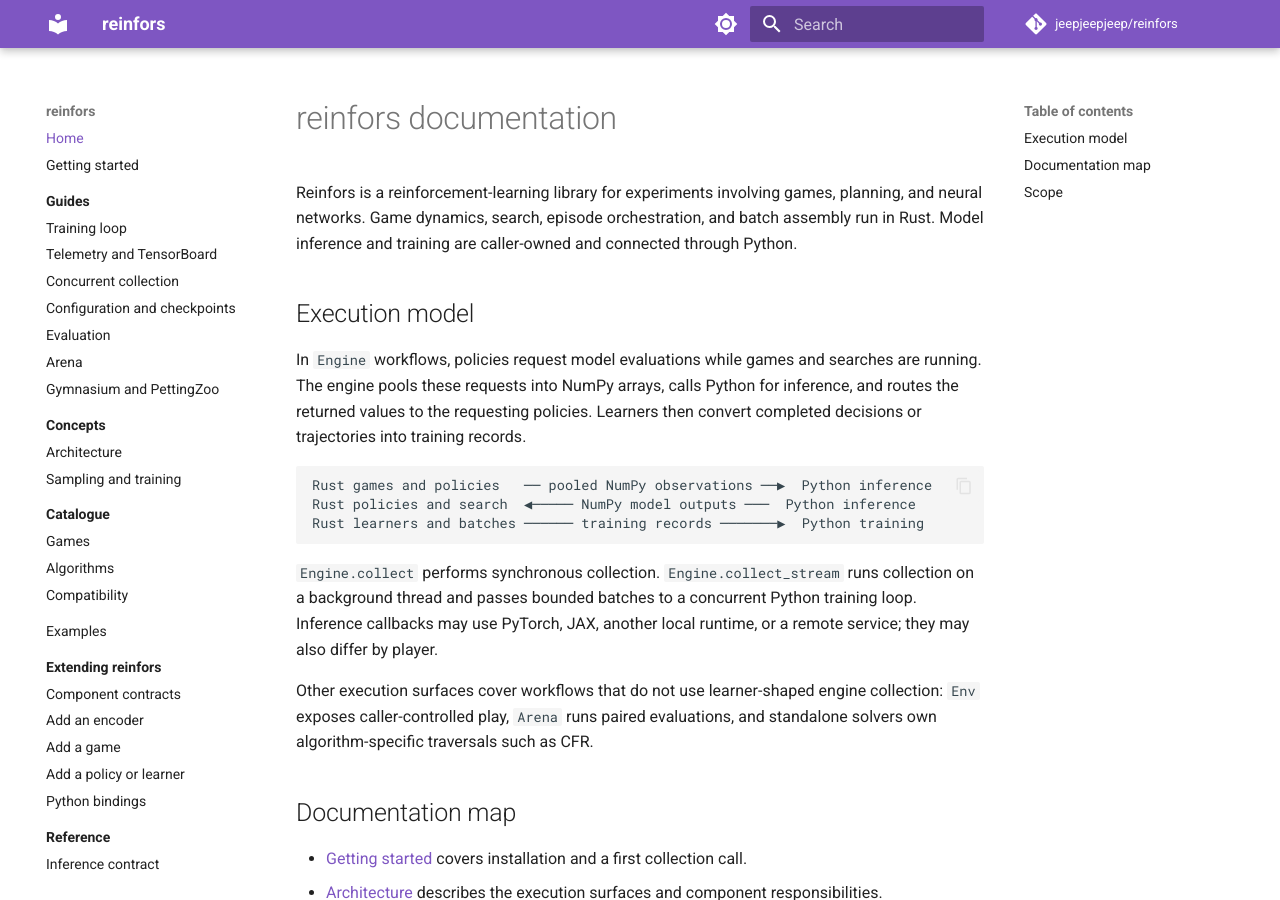
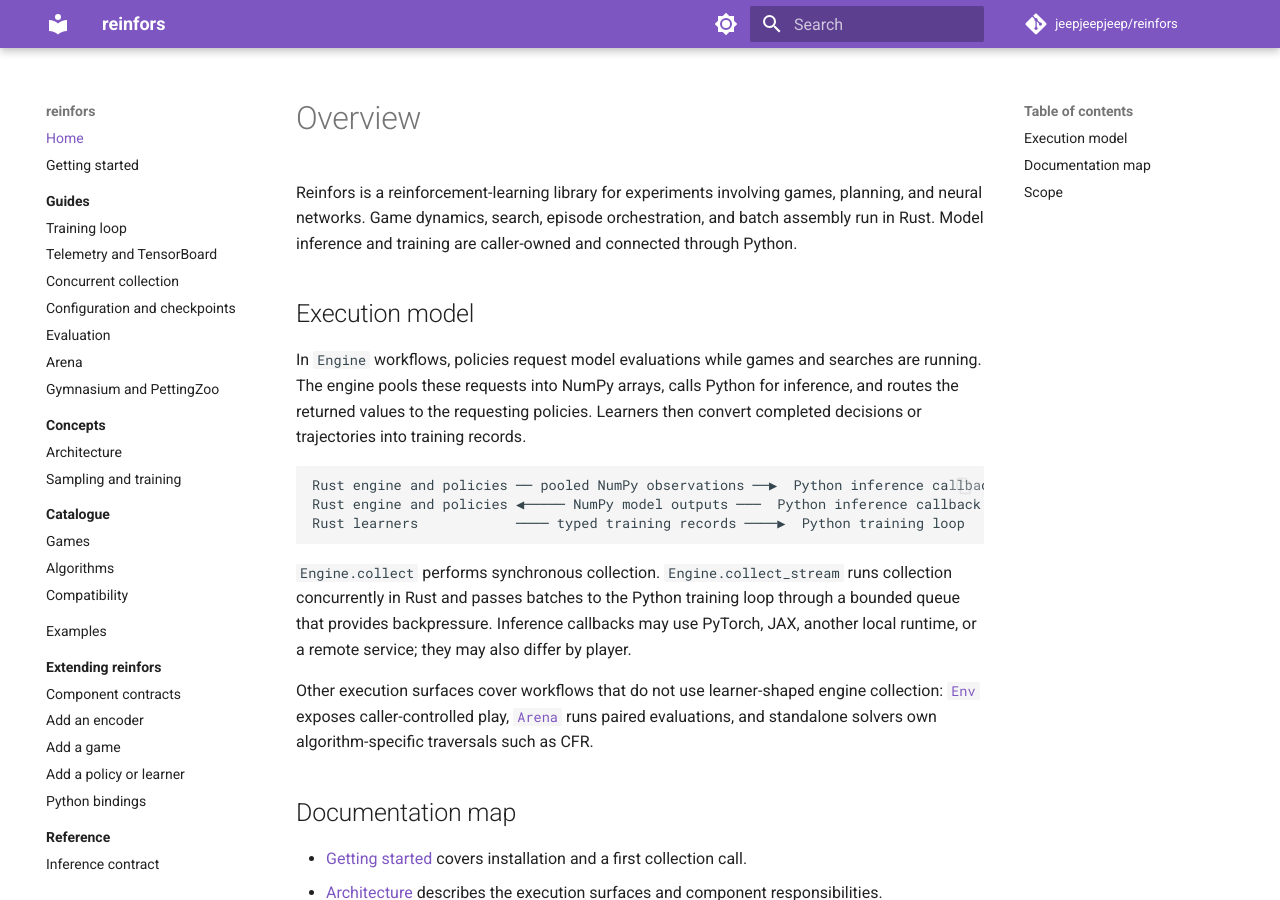
Before and after one commit to jeepjeepjeep/reinfors, an MkDocs documentation site: the page built from docs/index.md, in a window 1280 px wide and 900 px high. Built offline with MkDocs 1.6.1 and Material for MkDocs 9.7.7, drawn with Linux system fonts in a browser that asks for light colours; comment, search, counter and statistics services are not loaded; some of the changed text lies outside the part shown.

Commit message:
docs: clarify overview execution model

````diff
--- a/docs/index.md
+++ b/docs/index.md
@@ -1,4 +1,4 @@
-# reinfors documentation
+# Overview
 
 Reinfors is a reinforcement-learning library for experiments involving games, planning, and
 neural networks. Game dynamics, search, episode orchestration, and batch assembly run in Rust.
@@ -12,19 +12,19 @@
 trajectories into training records.
 
 ```text
-Rust games and policies   ── pooled NumPy observations ──▶  Python inference
-Rust policies and search  ◀───── NumPy model outputs ───  Python inference
-Rust learners and batches ────── training records ───────▶  Python training
+Rust engine and policies ── pooled NumPy observations ──▶  Python inference callback
+Rust engine and policies ◀───── NumPy model outputs ───  Python inference callback
+Rust learners            ──── typed training records ────▶  Python training loop
 ```
 
-`Engine.collect` performs synchronous collection. `Engine.collect_stream` runs collection on a
-background thread and passes bounded batches to a concurrent Python training loop. Inference
-callbacks may use PyTorch, JAX, another local runtime, or a remote service; they may also differ by
-player.
+`Engine.collect` performs synchronous collection. `Engine.collect_stream` runs collection
+concurrently in Rust and passes batches to the Python training loop through a bounded queue that
+provides backpressure. Inference callbacks may use PyTorch, JAX, another local runtime, or a remote
+service; they may also differ by player.
 
 Other execution surfaces cover workflows that do not use learner-shaped engine collection:
-`Env` exposes caller-controlled play, `Arena` runs paired evaluations, and standalone solvers own
-algorithm-specific traversals such as CFR.
+[`Env`](guides/evaluation.md) exposes caller-controlled play, [`Arena`](guides/arena.md) runs paired
+evaluations, and standalone solvers own algorithm-specific traversals such as CFR.
 
 ## Documentation map
 
@@ -55,7 +55,7 @@
 - sequential and simultaneous decisions, explicit chance, multiple players, and imperfect
   information where supported by the selected algorithm;
 - resolved configurations, snapshots, telemetry, per-player inference, and evaluation surfaces;
-- Gymnasium and PettingZoo adapters for compatible games.
+- [Gymnasium and PettingZoo adapters](guides/adapters.md) for compatible games.
 
 Games currently use
 [fixed discrete action and observation spaces](reference/limits.md#fixed-observation-and-action-spaces),
````
